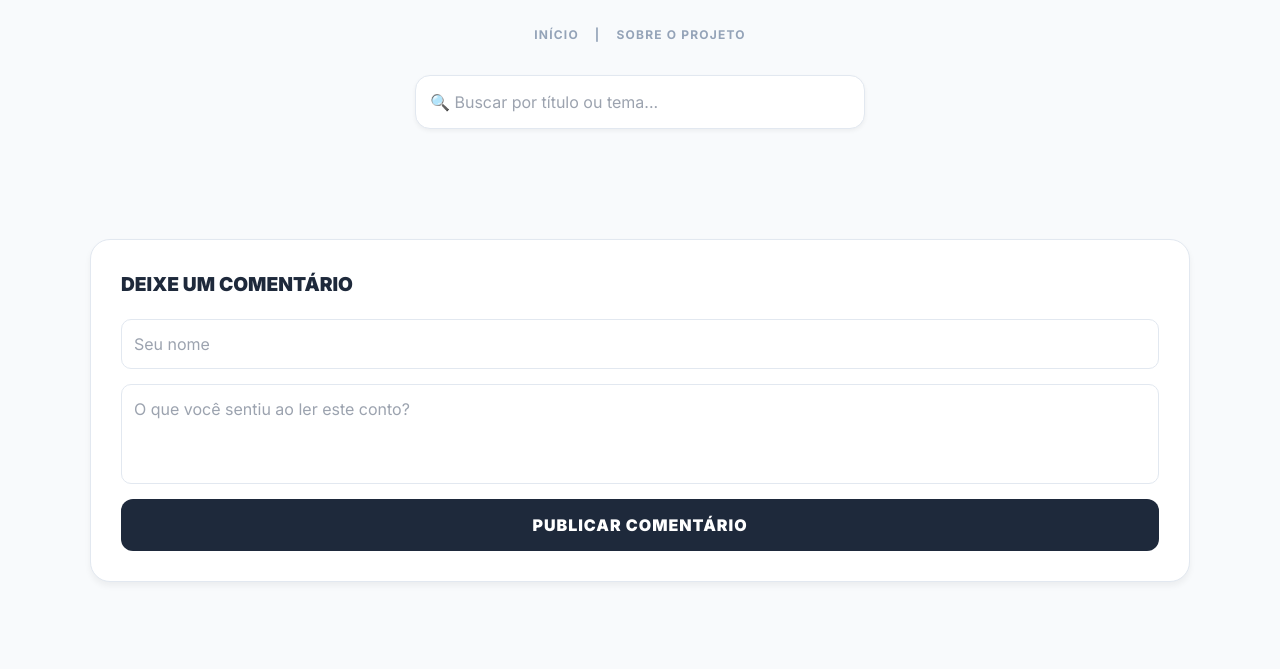
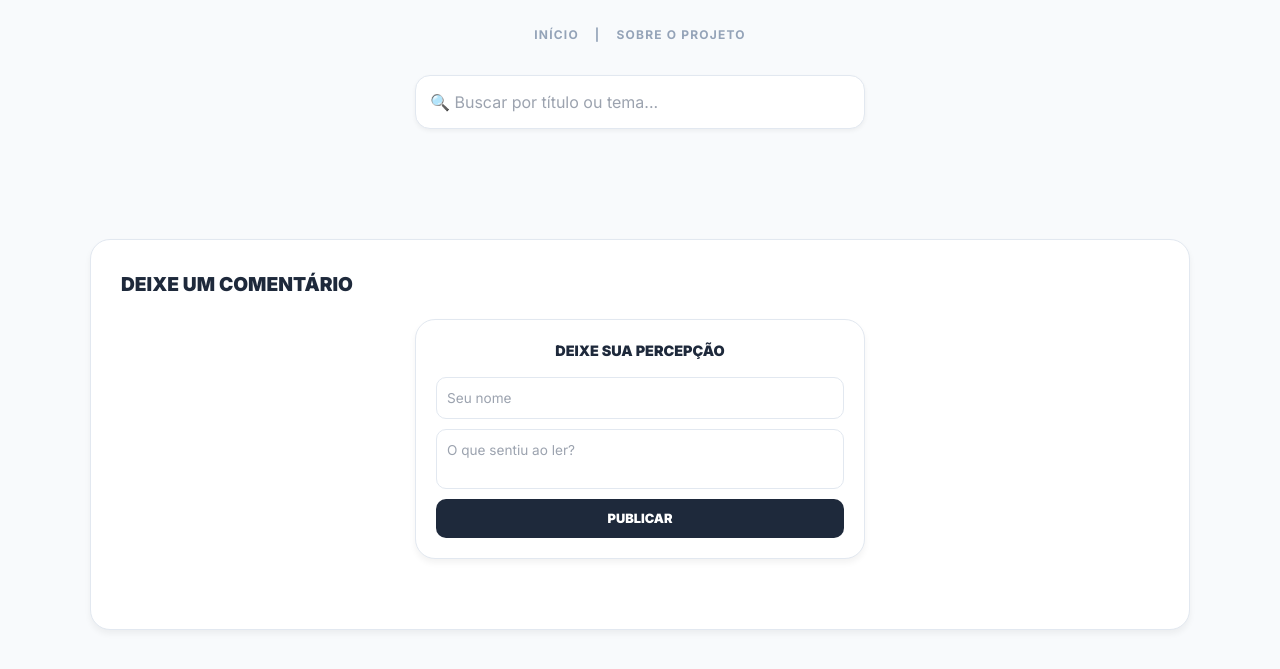
Before and after one commit to valdirp0-ux/BiblioGemini---Contos-do-Vall, a plain HTML site: page Site de Estórias Biblio Gemini Contos do Vall/index.html in a window 1280 px wide. Shown: the part 139-808 px from the top of the page. Drawn offline with nearby package versions, Linux system fonts and the light colour scheme; no server answers.

Commit message:
Update index.html

```diff
--- a/Site de Estórias Biblio Gemini Contos do Vall/index.html
+++ b/Site de Estórias Biblio Gemini Contos do Vall/index.html
@@ -173,15 +173,18 @@
     <div id="areaComentarios" style="max-width: 1100px; width: 100%; margin-top: 50px; background: white; padding: 30px; border-radius: 20px; border: 1px solid #e2e8f0; box-shadow: 0 4px 6px rgba(0,0,0,0.05);">
         <h3 style="font-weight: 900; color: #1e293b; margin-bottom: 20px; text-transform: uppercase; font-size: 1.2rem;">Deixe um comentário</h3>
 
-        <div style="display: flex; flex-direction: column; gap: 15px;">
-            <input type="text" id="nomeLeitor" placeholder="Seu nome" style="padding: 12px; border: 1px solid #e2e8f0; border-radius: 10px; outline: none; font-family: inherit;">
-            <textarea id="textoComentario" placeholder="O que você sentiu ao ler este conto?" style="padding: 12px; border: 1px solid #e2e8f0; border-radius: 10px; height: 100px; outline: none; resize: none; font-family: inherit;"></textarea>
+       <div id="areaComentarios" style="max-width: 450px; width: 100%; margin: 0 auto 40px auto; background: white; padding: 20px; border-radius: 20px; border: 1px solid #e2e8f0; box-shadow: 0 4px 6px rgba(0,0,0,0.05);">
+    <h3 style="font-weight: 900; color: #1e293b; margin-bottom: 15px; text-transform: uppercase; font-size: 0.9rem; text-align: center;">Deixe sua percepção</h3>
 
-            <button onclick="enviarComentario()" style="background: #1e293b; color: white; padding: 14px; border-radius: 12px; font-weight: 900; cursor: pointer; transition: 0.3s; border: none; letter-spacing: 1px;">
-                PUBLICAR COMENTÁRIO
-            </button>
-        </div>
+    <div style="display: flex; flex-direction: column; gap: 10px;">
+        <input type="text" id="nomeLeitor" placeholder="Seu nome" style="padding: 10px; border: 1px solid #e2e8f0; border-radius: 10px; outline: none; font-size: 0.85rem;">
+        <textarea id="textoComentario" placeholder="O que sentiu ao ler?" style="padding: 10px; border: 1px solid #e2e8f0; border-radius: 10px; height: 60px; outline: none; resize: none; font-size: 0.85rem;"></textarea>
+
+        <button onclick="enviarComentario()" style="background: #1e293b; color: white; padding: 10px; border-radius: 10px; font-weight: 900; cursor: pointer; transition: 0.3s; border: none; font-size: 0.8rem;">
+            PUBLICAR
+        </button>
     </div>
+</div>
 
     <div id="modal" onclick="if(event.target == this) fecharModal()">
         <div style="background: white; padding: 30px; border-radius: 28px; width: 95%; max-width: 420px;">
```
